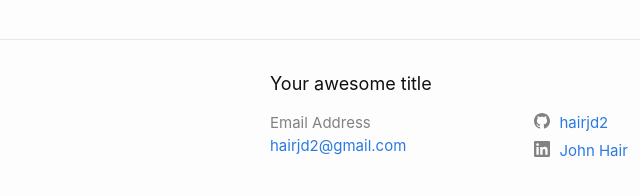
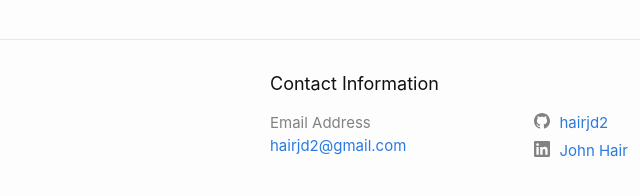
Before and after one commit to hairjd2/JohnWebsite, a plain HTML site: page project/grapesolutions.html in a window 1280 px wide. Shown: the part 578-774 px from the top of the page, 0-640 px from the left. Drawn offline with Linux system fonts and the light colour scheme.

Commit message:
Update grapesolutions.html

```diff
--- a/project/grapesolutions.html
+++ b/project/grapesolutions.html
@@ -55,7 +55,7 @@
 
   <div class="wrapper">
 
-    <h2 class="footer-heading">Your awesome title</h2>
+    <h2 class="footer-heading">Contact Information</h2>
 
     <div class="footer-col-wrapper">
       <div class="footer-col footer-col-1">
```
